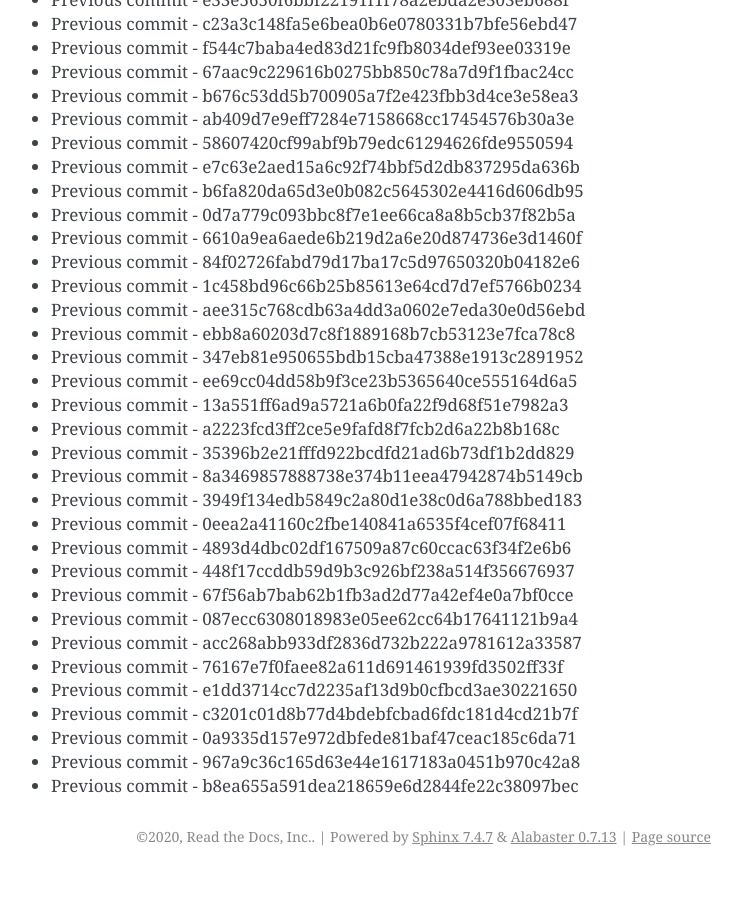
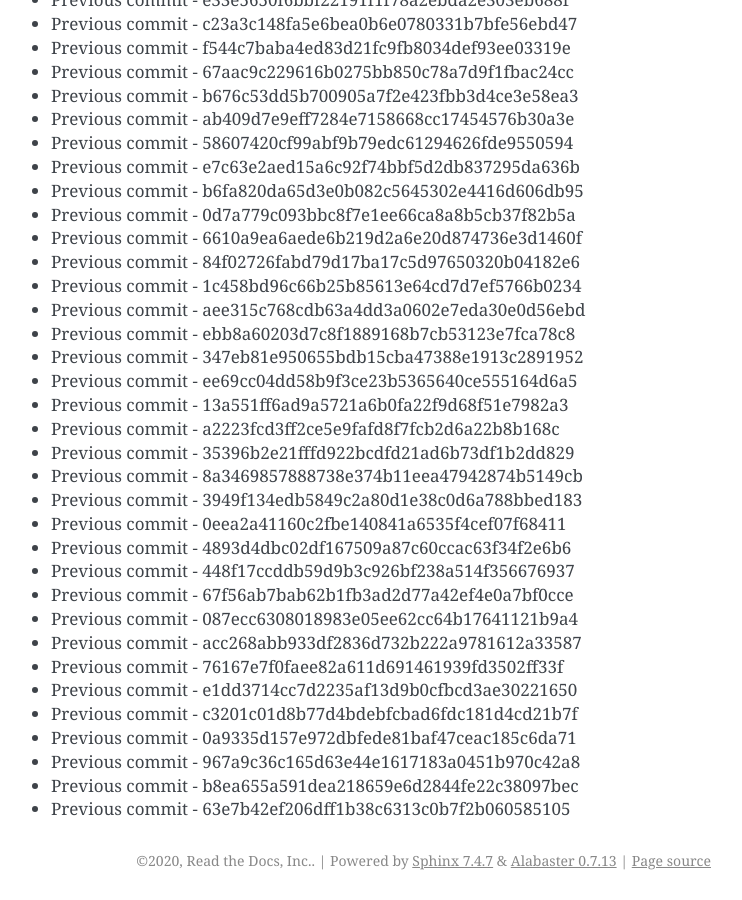
Before and after one commit to readthedocs/rtd-git-stresstest, a Sphinx documentation site: the page built from docs/updates.rst, in a window 1280 px wide and 900 px high, scrolled down 26332 px. Shown: the whole window, without its empty margins (399-1141 px from the left). Built offline with Sphinx 7.4.7, drawn with Linux system fonts in a browser that asks for light colours; before the commit the page ends 27208 px from its top, so only the background shows below that.

Commit message:
Generating commit from previous: 63e7b42ef206dff1b38c6313c0b7f2b060585105

```diff
--- a/docs/updates.rst
+++ b/docs/updates.rst
@@ -1138,3 +1138,4 @@ It can be tested for any performance characteristics.
 * Previous commit - 0a9335d157e972dbfede81baf47ceac185c6da71
 * Previous commit - 967a9c36c165d63e44e1617183a0451b970c42a8
 * Previous commit - b8ea655a591dea218659e6d2844fe22c38097bec
+* Previous commit - 63e7b42ef206dff1b38c6313c0b7f2b060585105
```
